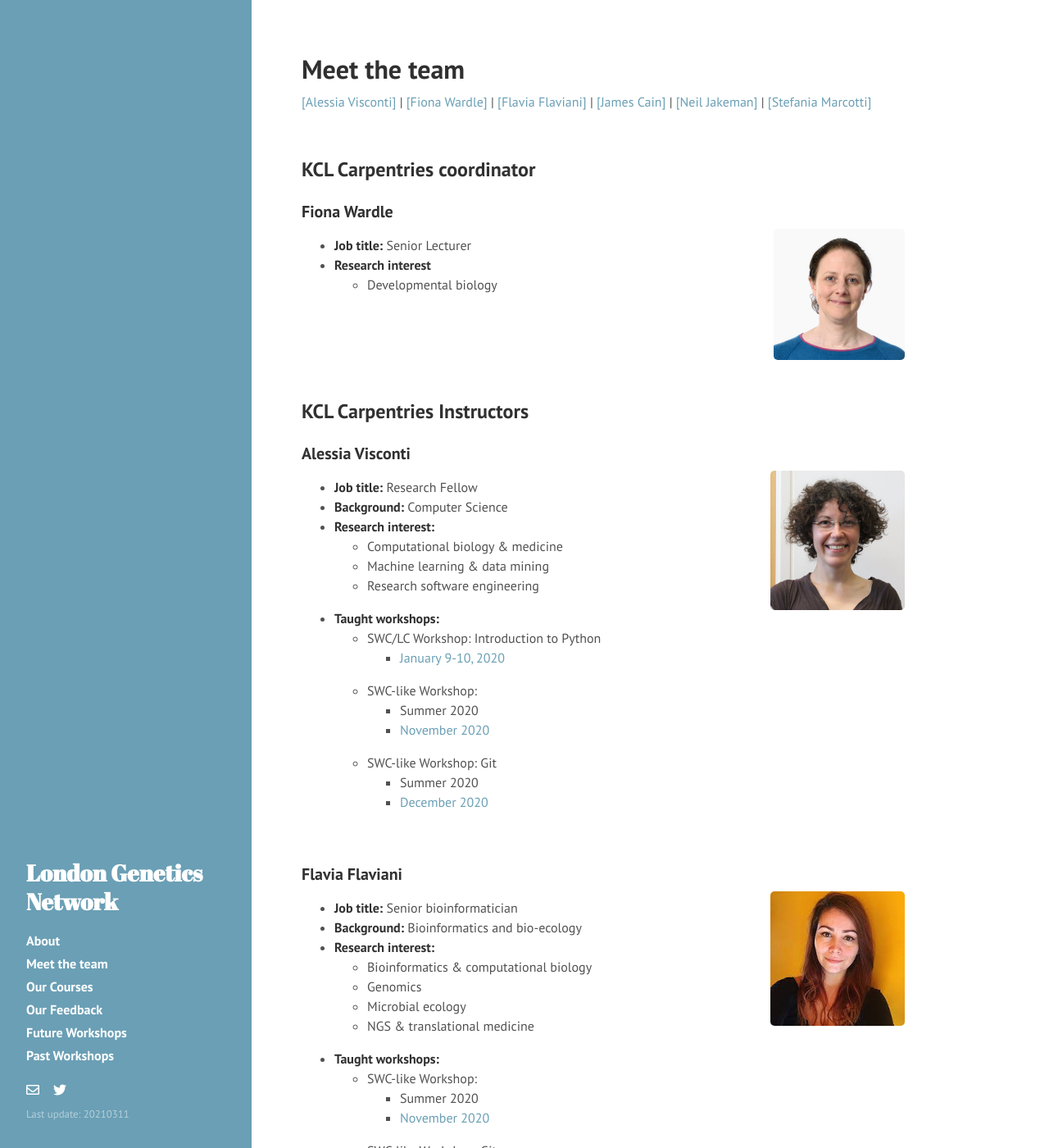
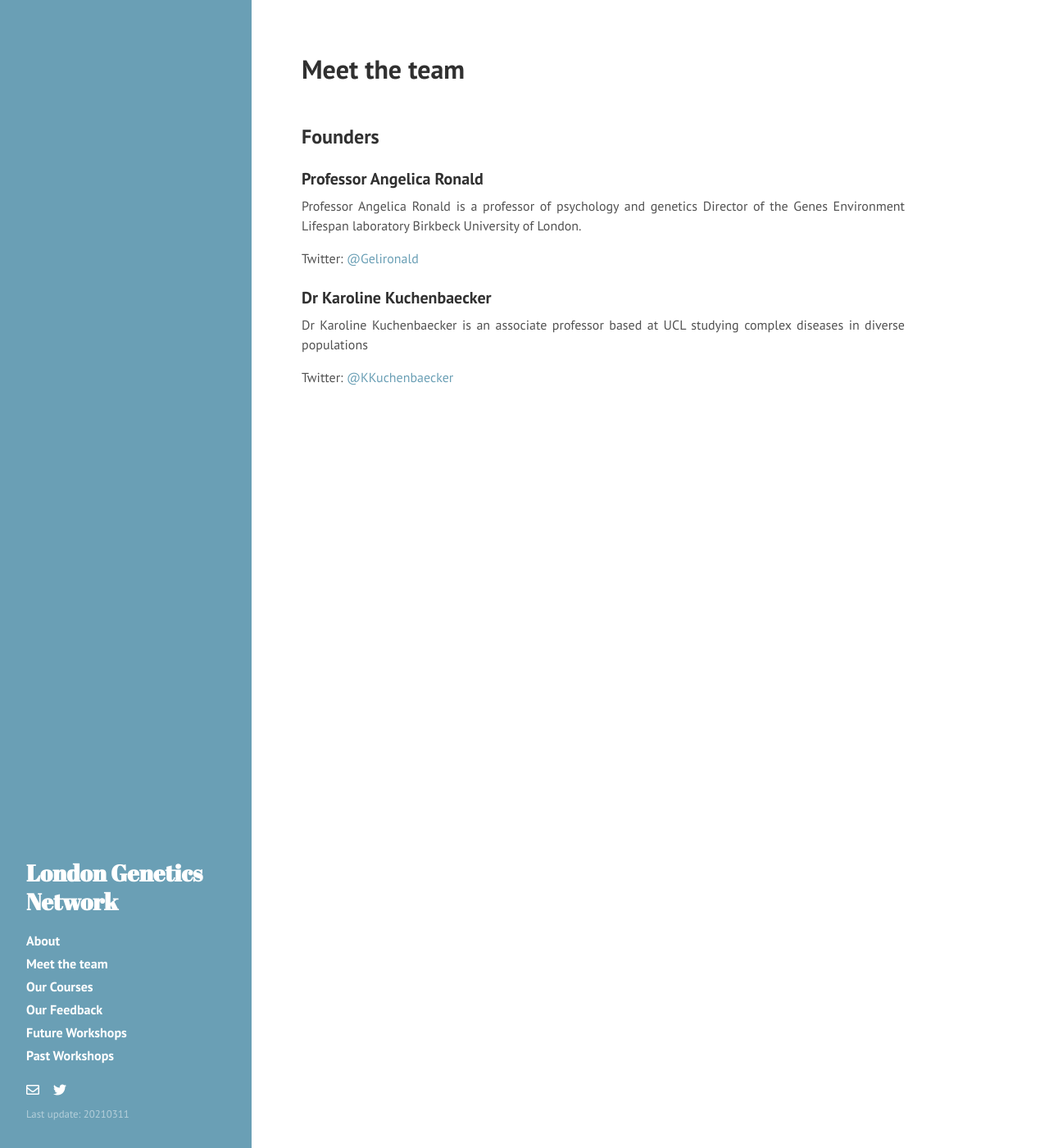
Before and after one commit to kai-lim/LondonGeneticsNetwork, a Jekyll site: the page built from team.md, in a window 1280 px wide and 1400 px high. Shown: the whole window at 82% size. Built offline with Jekyll 4.4.1, drawn with Linux system fonts in a browser that asks for light colours; nearby versions of some CDN libraries; a style sheet for code colours, icons or effects is not loaded; some of the changed text lies outside the part shown.

Commit message:
update the team page

```diff
--- a/team.md
+++ b/team.md
@@ -2,143 +2,19 @@
 layout: page
 title: Meet the team
 ---
-
-  [[Alessia Visconti]](#alessia-visconti)
-| [[Fiona Wardle]](#fiona-wardle)
-| [[Flavia Flaviani]](#flavia-flaviani)
-| [[James Cain]](#james-cain)
-| [[Neil Jakeman]](#neil-jakeman)
-| [[Stefania Marcotti]](#stefania-marcotti)
-
-
 <br/>
 
 
-## KCL Carpentries coordinator
+## Founders
 
+### Professor Angelica Ronald
 
-### Fiona Wardle
+Professor Angelica Ronald is a professor of psychology and genetics Director of the Genes Environment Lifespan laboratory Birkbeck University of London.
 
+Twitter: [@Gelironald](https://twitter.com/Gelironald)
 
-![Fiona's profile pic]({{ "/" | relative_url }}assets/fiona.png)
+### Dr Karoline Kuchenbaecker
 
-* **Job title:** Senior Lecturer
-* **Research interest**
-	- Developmental biology
+Dr Karoline Kuchenbaecker is an associate professor based at UCL studying complex diseases in diverse populations
 
-<br/>
-<br/>
-<br/>
-<br/>
-
-
-## KCL Carpentries Instructors
-
-
-### Alessia Visconti
-
-![Alessia's profile pic]({{ "/" | relative_url }}assets/alessia.png)
-
-* **Job title:** Research Fellow
-* **Background:** Computer Science
-* **Research interest:**
-	- Computational biology & medicine
-	- Machine learning & data mining
-	- Research software engineering
-* **Taught workshops:**
-	- SWC/LC Workshop: Introduction to Python
-		- [January 9-10, 2020](https://swc-kc-london-01-2020.github.io/SWC-KCL-202001/)
-	- SWC-like Workshop:
-		- Summer 2020
-		- [November 2020](https://alesssia.github.io/2020-11-180-KCL/)
-	- SWC-like Workshop: Git
-		- Summer 2020
-		- [December 2020](https://alesssia.github.io/2020-11-180-KCL/)
-
-<br/>
-
-### Flavia Flaviani
-
-![Flavia's profile pic]({{ "/" | relative_url }}assets/flavia.jpeg)
-
-* **Job title:** Senior bioinformatician
-* **Background:** Bioinformatics and bio-ecology
-* **Research interest:**
-	- Bioinformatics & computational biology
-	- Genomics
-	- Microbial ecology
-	- NGS & translational medicine
-* **Taught workshops:**
-	- SWC-like Workshop:
-		- Summer 2020
-		- [November 2020](https://alesssia.github.io/2020-11-180-KCL/)
-	- SWC-like Workshop: Git
-		- Summer 2020
-		- [December 2020](https://alesssia.github.io/2020-11-180-KCL/)
-
-<br/>
-
-### Neil Jakeman
-
-![Neil's profile pic]({{ "/" | relative_url }}assets/neil-jakeman.jpg)
-
-* **Job title:** Senior Research Software Analyst
-* **Background:** Geographic Information Systems and 3D visualisation
-* **Research interest:**
-	- Cultural heritage visualisation
-	- Research software engineering
-* **Taught workshops:**
-	- SWC/LC Workshop: Introduction to Python
-		- [January 9-10, 2020](https://swc-kc-london-01-2020.github.io/SWC-KCL-202001/)
-
-
-
-<br/>
-
-### Stefania Marcotti
-
-![Stefania's profile pic]({{ "/" | relative_url }}assets/stefania.jpeg)
-
-* **Job title:** Research Associate
-* **Background:** Biomechanical engineering
-* **Research interest:**
-	- Bioimage and data analysis
-	- Computer vision
-	- Research software engineering
-* **Taught workshops:**
-	- SWC/LC Workshop: Introduction to Python
-		- [January 9-10, 2020](https://swc-kc-london-01-2020.github.io/SWC-KCL-202001/)
-	- SWC-like Workshop:
-		- Summer 2020
-		- [November 2020](https://alesssia.github.io/2020-11-180-KCL/)
-	- SWC-like Workshop: Git
-		- Summer 2020
-		- [December 2020](https://alesssia.github.io/2020-11-180-KCL/)
-
-<br/>
-<br/>
-
-## KCL Carpentries Helpers
-
-### James Cain
-
-![James' profile pic]({{ "/" | relative_url }}assets/james.jpg)
-
-* **Job title:** PhD Student
-* **Background:** Epigenetic Regulation
-* **Research interest:**
-	- Epigenomics & NGS
-	- Bioinformatics
-	- Gene Regulation
-
-
-### Kai Lim
-
-![Kai's profile pic]({{ "/" | relative_url }}assets/Kai_square_smaller.jpg)
-
-* **Job title:** PhD Student
-* **Background:** Psychiatry Genomics
-* **Research interest:**
-	- Mental health
-	- Statistical genetics/genomics
-	- Machine learning
+Twitter: [@KKuchenbaecker](https://twitter.com/KKuchenbaecker)
```
